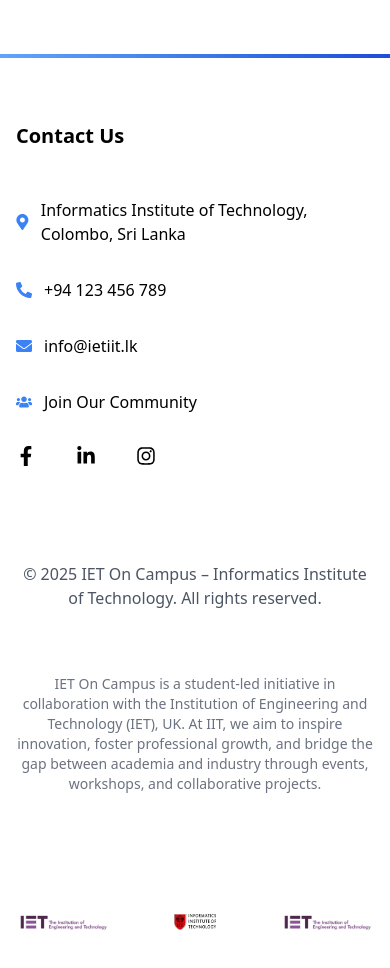
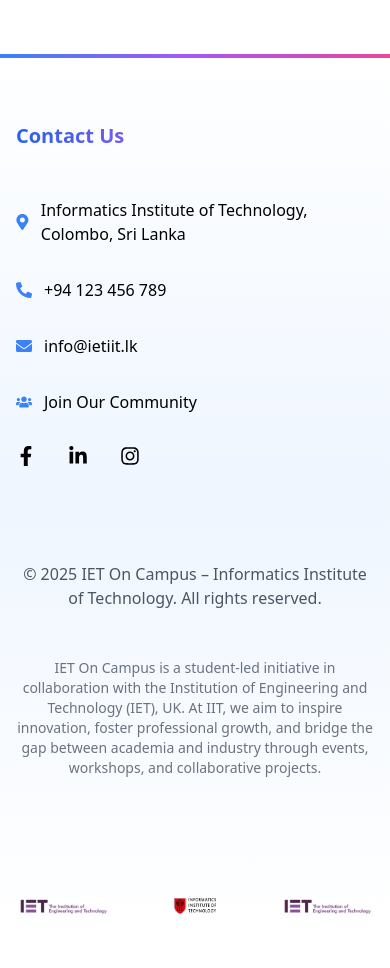
Before and after one commit to AvaneeshKesavan/iet-iit, a React (Vite) app: page / in a window 390 px wide. Shown: the part 4140-5108 px from the top of the page. Built offline with nearby package versions, Linux system fonts and the light colour scheme.

Commit message:
ui update

```diff
--- a/src/components/Footer.jsx
+++ b/src/components/Footer.jsx
@@ -8,89 +8,96 @@
   FaEnvelope,
   FaUsers,
 } from "react-icons/fa";
+import { motion } from "framer-motion";
 
 export default function Footer() {
   return (
-    <footer className="bg-white text-black relative">
+    <footer className="bg-gradient-to-t from-white via-blue-50 to-white text-black relative z-10">
       {/* Gradient Top Line */}
-      <div className="h-1 w-full bg-gradient-to-r from-blue-400 to-blue-700"></div>
+      <div className="h-1 w-full bg-gradient-to-r from-blue-500 via-purple-500 to-pink-500"></div>
 
       <div className="max-w-7xl mx-auto px-4 md:px-8 py-16 grid md:grid-cols-3 gap-12">
         {/* Contact Info */}
         <div className="flex flex-col space-y-8">
-          <h3 className="text-xl font-semibold mb-4">Contact Us</h3>
+          <h3 className="text-xl font-extrabold mb-4 bg-gradient-to-r from-blue-600 via-purple-500 to-pink-500 bg-clip-text text-transparent">
+            Contact Us
+          </h3>
 
-          <p className="flex items-center gap-3">
-            <FaMapMarkerAlt className="text-blue-500" />
+          <p className="flex items-center gap-3 group">
+            <FaMapMarkerAlt className="text-blue-500 group-hover:text-purple-500 transition" />
             <a
               href="https://maps.app.goo.gl/upjLstw8FFMrbFLL7"
               target="_blank"
               rel="noopener noreferrer"
-              className="hover:text-blue-600 transition"
+              className="hover:underline hover:text-blue-600 transition-colors duration-300"
             >
               Informatics Institute of Technology, Colombo, Sri Lanka
             </a>
           </p>
 
-          <p className="flex items-center gap-3">
-            <FaPhoneAlt className="text-blue-500" />
+          <p className="flex items-center gap-3 group">
+            <FaPhoneAlt className="text-blue-500 group-hover:text-purple-500 transition" />
             <a
               href="tel:+94123456789"
-              className="hover:text-blue-600 transition"
+              className="hover:underline hover:text-blue-600 transition-colors duration-300"
             >
               +94 123 456 789
             </a>
           </p>
 
-          <p className="flex items-center gap-3">
-            <FaEnvelope className="text-blue-500" />
+          <p className="flex items-center gap-3 group">
+            <FaEnvelope className="text-blue-500 group-hover:text-purple-500 transition" />
             <a
               href="mailto:info@ietiit.lk"
-              className="hover:text-blue-600 transition"
+              className="hover:underline hover:text-blue-600 transition-colors duration-300"
             >
               info@ietiit.lk
             </a>
           </p>
 
-          {/* Join Community */}
-          <p className="flex items-center gap-3">
-            <FaUsers className="text-blue-500" />
+          <p className="flex items-center gap-3 group">
+            <FaUsers className="text-blue-500 group-hover:text-purple-500 transition" />
             <a
               href="https://forms.gle/YOUR_GOOGLE_FORM_LINK"
               target="_blank"
               rel="noopener noreferrer"
-              className="hover:text-blue-600 transition font-medium"
+              className="hover:underline hover:text-blue-600 transition-colors duration-300 font-medium"
             >
               Join Our Community
             </a>
           </p>
 
-          {/* Social Links */}
-          <div className="flex space-x-10 mt-16 text-xl">
-            <a
-              href="https://web.facebook.com/IETOnCampusIIT"
+          {/* Social Icons */}
+          <div className="flex space-x-8 mt-16 text-xl">
+            {[
+              {
+                icon: FaFacebookF,
+                link: "https://web.facebook.com/IETOnCampusIIT",
+                color: "hover:text-blue-600",
+              },
+              {
+                icon: FaLinkedinIn,
+                link: "https://www.linkedin.com/company/iet-on-campus-club-iit",
+                color: "hover:text-blue-500",
+              },
+              {
+                icon: FaInstagram,
+                link: "https://www.instagram.com/iet.iit/",
+                color: "hover:text-pink-500",
+              },
+            ].map((social, idx) => (
+              <motion.a
+                key={idx}
+                href={social.link}
                 target="_blank"
                 rel="noopener noreferrer"
-              className="hover:text-blue-600 transition"
+                whileHover={{ scale: 1.05 }}
+                transition={{ duration: 0.2 }}
+                className={`${social.color} transition-transform duration-200`}
               >
-              <FaFacebookF />
-            </a>
-            <a
-              href="https://www.linkedin.com/company/iet-on-campus-club-iit"
-              target="_blank"
-              rel="noopener noreferrer"
-              className="hover:text-blue-500 transition"
-            >
-              <FaLinkedinIn />
-            </a>
-            <a
-              href="https://www.instagram.com/iet.iit/"
-              target="_blank"
-              rel="noopener noreferrer"
-              className="hover:text-pink-500 transition"
-            >
-              <FaInstagram />
-            </a>
+                <social.icon />
+              </motion.a>
+            ))}
           </div>
         </div>
 
@@ -98,7 +105,7 @@
         <div></div>
 
         {/* Copyright */}
-        <div className="text-center md:text-right flex flex-col justify-center space-y-16">
+        <div className="text-center md:text-right flex flex-col justify-center space-y-12">
           <p className="text-gray-600 font-medium">
             © 2025 IET On Campus – Informatics Institute of Technology. All
             rights reserved.
@@ -115,40 +122,34 @@
 
       {/* Logos at the bottom */}
       <div className="max-w-7xl mx-auto px-4 md:px-8 mt-10 mb-16 flex justify-center items-end gap-16">
-        <a
-          href="/"
-          className="hover:scale-105 transition-transform duration-200"
+        {[
+          { src: "/assets/iet-logo.jpeg", alt: "IET On Campus IIT" },
+          {
+            src: "/assets/iit_logo.png",
+            alt: "IIT Logo",
+            link: "https://www.iit.ac.lk/",
+          },
+          {
+            src: "/assets/iet-logo.jpeg",
+            alt: "IET Logo",
+            link: "https://www.theiet.org/",
+          },
+        ].map((logo, idx) => (
+          <motion.a
+            key={idx}
+            href={logo.link || "/"}
+            target={logo.link ? "_blank" : "_self"}
+            rel={logo.link ? "noopener noreferrer" : undefined}
+            whileHover={{ scale: 1.05 }}
+            transition={{ duration: 0.2 }}
           >
             <img
-            src="/assets/iet-logo.jpeg"
-            alt="IET On Campus IIT"
+              src={logo.src}
+              alt={logo.alt}
               className="h-12 object-contain"
             />
-        </a>
-        <a
-          href="https://www.iit.ac.lk/"
-          target="_blank"
-          rel="noopener noreferrer"
-          className="hover:scale-105 transition-transform duration-200"
-        >
-          <img
-            src="/assets/iit_logo.png"
-            alt="IIT Logo"
-            className="h-12 object-contain"
-          />
-        </a>
-        <a
-          href="https://www.theiet.org/"
-          target="_blank"
-          rel="noopener noreferrer"
-          className="hover:scale-105 transition-transform duration-200"
-        >
-          <img
-            src="/assets/iet-logo.jpeg"
-            alt="IET Logo"
-            className="h-12 object-contain"
-          />
-        </a>
+          </motion.a>
+        ))}
       </div>
     </footer>
   );
```
Lines whose indentation alone changed are shown as unchanged.
